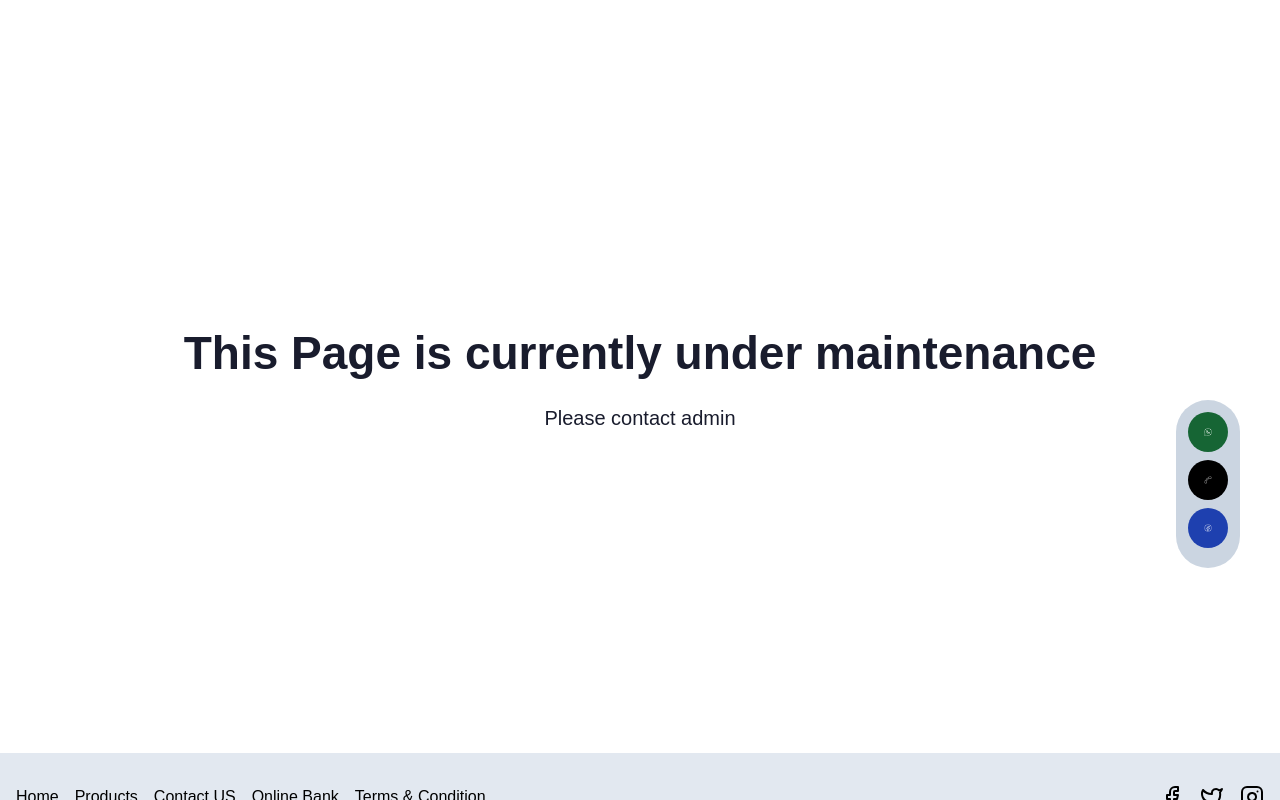
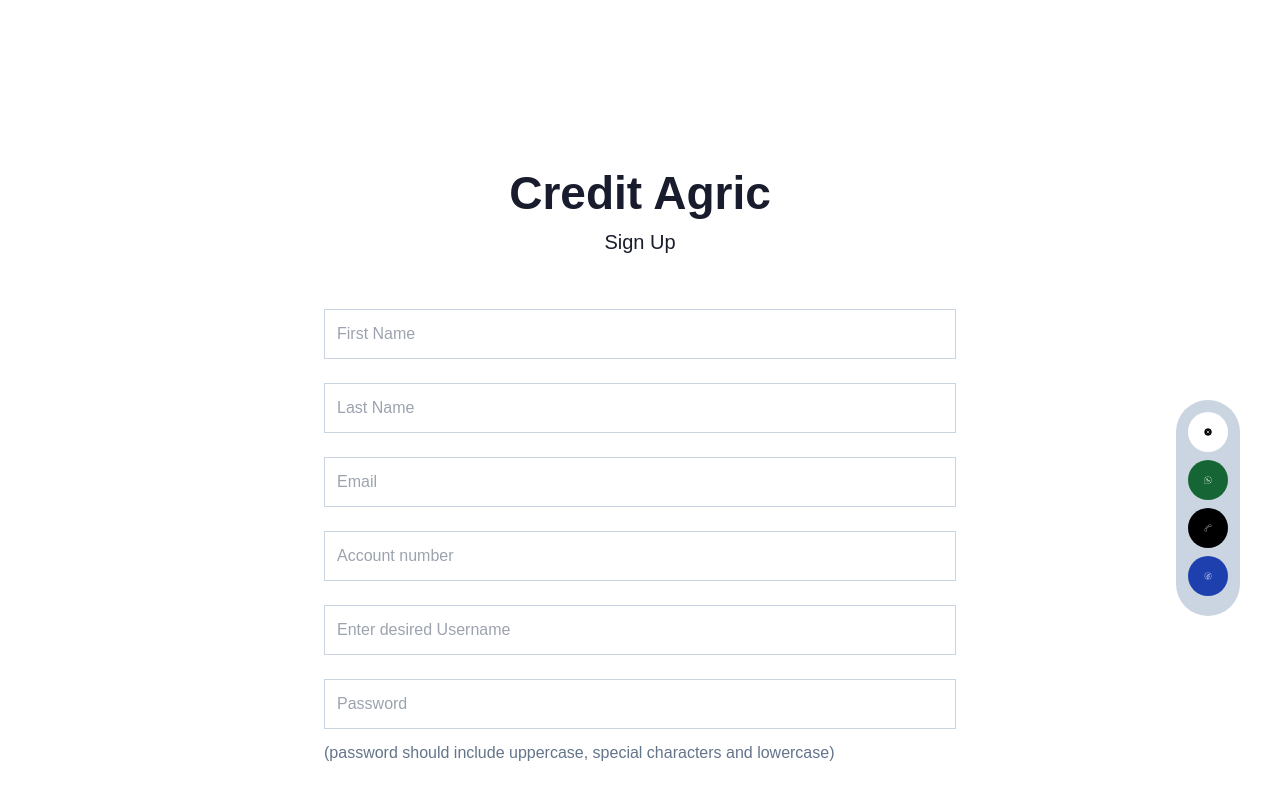
Before and after one commit to DavidWaza/melvin, a Next.js app: page /online-bank in a window 1280 px wide. Both pictures are taken after a click on the button 1208 px from the left and 432 px from the top of the page. Shown: the top 800 px of the page. Built offline with nearby package versions, Linux system fonts and the light colour scheme.

Commit message:
added state logic to floating button

```diff
--- a/src/pages/_app.tsx
+++ b/src/pages/_app.tsx
@@ -12,18 +12,35 @@ export default function App({ Component, pageProps }: AppProps) {
       <div className="fixed z-50 top-[50%] right-[40px] bg-slate-300 p-3 rounded-full w-[17.5%] lg:w-[5%]">
         <div className=" btn-anime">
           <button
-            className="p-4 bg-green-800 rounded-full"
+            className="p-4 bg-white rounded-full"
             onClick={() => setToggle(!toggle)}
           >
+           {!toggle ? (
+             <img
+             src="/assets/contact-icon.png"
+             alt=""
+             className="w-full h-auto"
+           />
+           ): (
+            <img
+            src="/assets/cancel-icon.png"
+            alt=""
+            className="w-full h-auto"
+          />
+           )}
+          </button>
+        </div>
+        {toggle && (
+          <>
+          <div className="my-2 btn-anime">
+            <button className="p-4 bg-green-800 rounded-full">
             <img
               src="/assets/whatsapp.png"
               alt=""
               className="w-full h-auto"
             />
-          </button>
-        </div>
-        {toggle && (
-          <>
+            </button>
+          </div>
            <div className="my-2 btn-anime">
             <button className="p-4 bg-black rounded-full">
               <img
@@ -45,11 +62,7 @@ export default function App({ Component, pageProps }: AppProps) {
           </>
         )}
       </div>
-      {/* <Component {...pageProps} /> */}
-      <div className="h-full justify-center items-center py-[20rem]">
-      <Heading variant="large" className="text-center">This Page is currently under maintenance</Heading>
-      <Text className="text-center mt-4">Please contact admin</Text>
-      </div>
+      <Component {...pageProps} />
       <Footer />
     </div>
   );
```
Also changed, not shown: public/assets/cancel-icon.png (added), public/assets/contact-icon.png (added).
